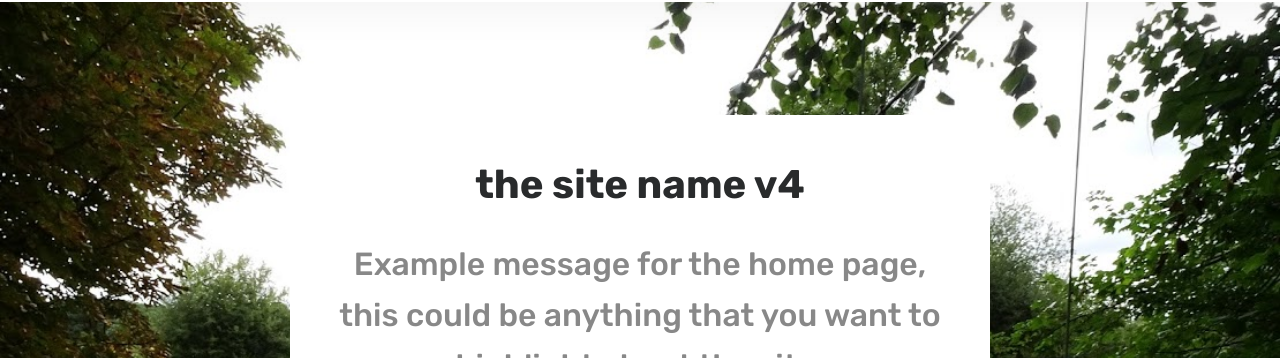
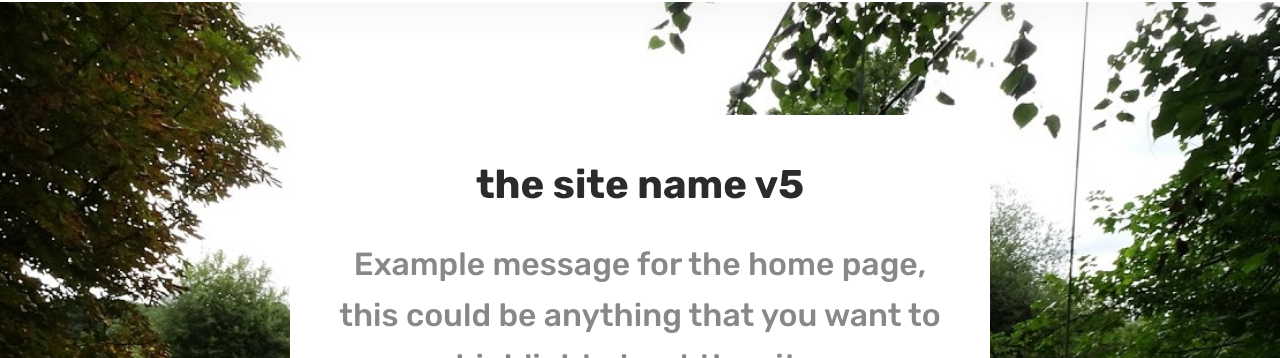
Before and after one commit to goldsmithd/goldsmithd.github.io, a Jekyll site: the page built from index.html, in a window 1280 px wide and 900 px high. Shown: the part 80-438 px from the top of the window. Built offline with Jekyll 4.4.1, drawn with Linux system fonts in a browser that asks for light colours; the list of posts is cut into pages by our own code.

```diff
--- a/index.html
+++ b/index.html
@@ -7,7 +7,7 @@ title: Home
 ================================================== -->
 <section class="intro full-width">
     <div class="wrapintro">
-        <h1>the site name v4</h1>
+        <h1>the site name v5</h1>
         <h2>Example message for the home page, this could be anything that you want to highlight about the site.</h2>
     </div>
 </section>
```
